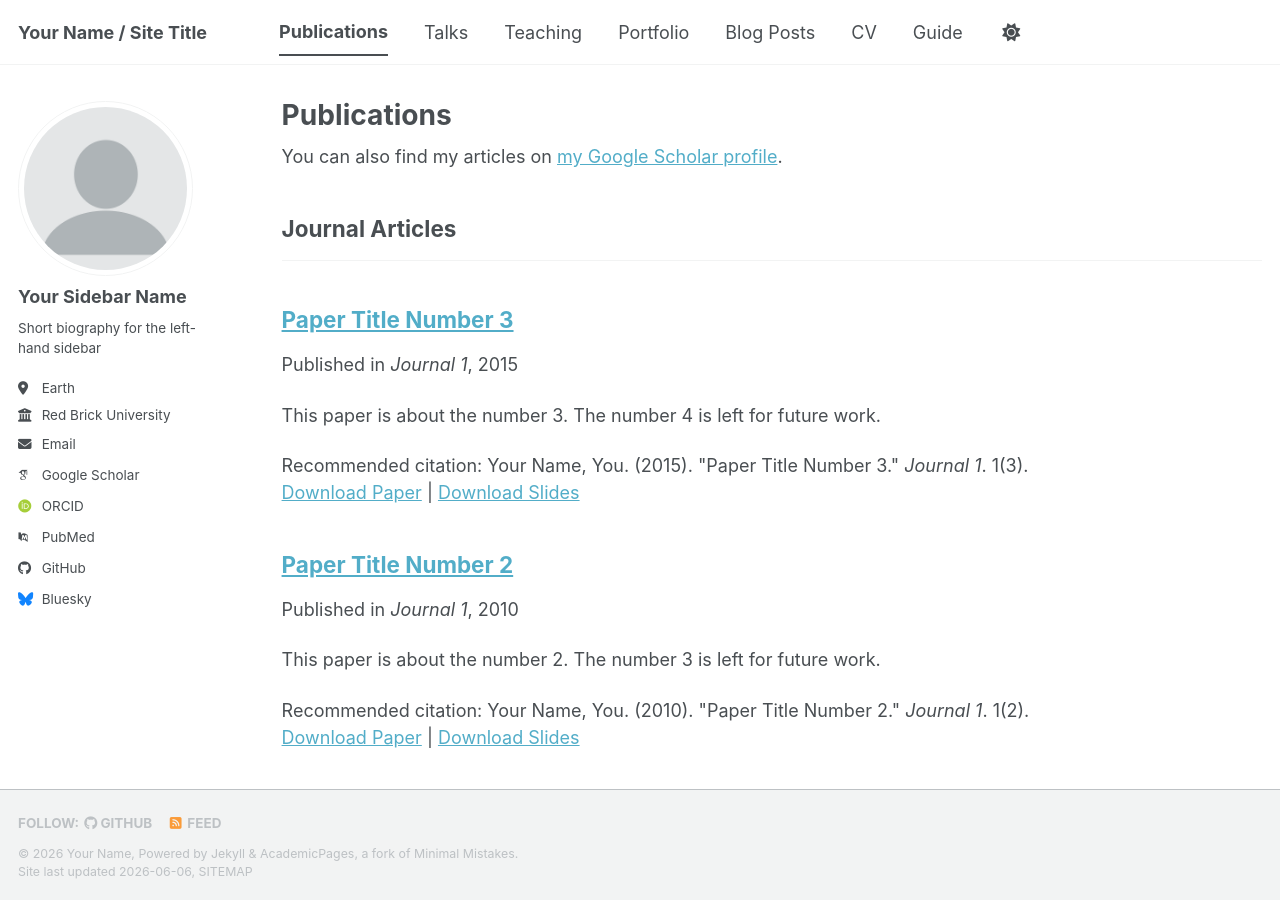
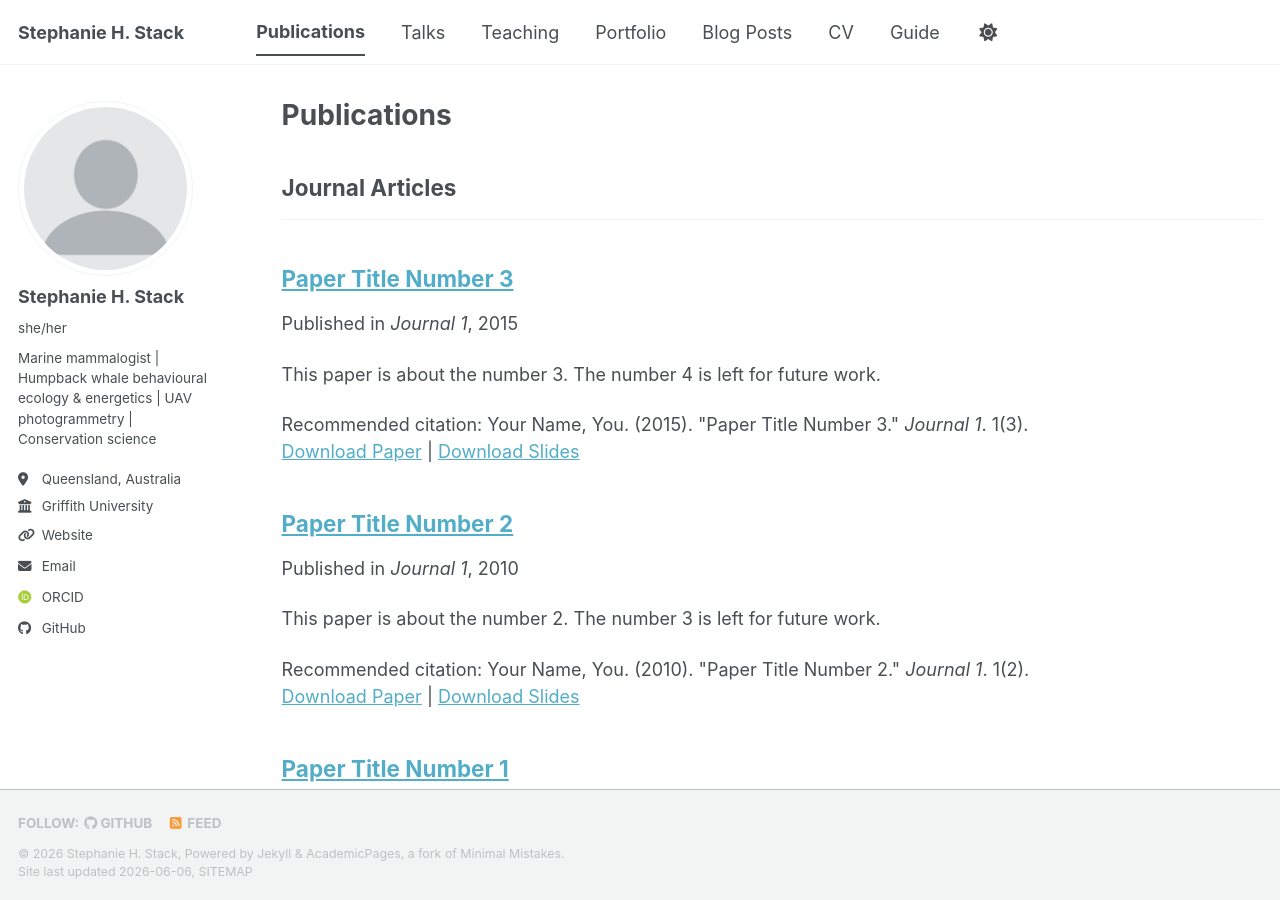
Before and after one commit to stephaniestack/stephaniestack.github.io, a Jekyll site: the page built from _pages/publications.html, in a window 1280 px wide and 900 px high. Built offline with Jekyll 4.4.1, drawn with Linux system fonts in a browser that asks for light colours; some web fonts are replaced; a script bundle is joined from its source files by our own code; library files that are not in the unit come from our copies; part of the change alters nothing that is shown.

Commit message:
Update _config.yml

```diff
--- a/_config.yml
+++ b/_config.yml
@@ -1,88 +1,39 @@
-# Welcome to Jekyll!
-#
-# This config file is meant for settings that affect your entire site, values
-# which you are expected to set up once and rarely need to edit after that.
-# For technical reasons, this file is *NOT* reloaded automatically when you use
-# `jekyll serve -l -H localhost`. If you change this file, please restart the
-# server process.
-
 # Basic Site Settings
 locale                   : "en-US"
-site_theme               : "default" # The available themes options are "default", "air", "sunrise", "mint", "dirt" and "contrast"
-title                    : "Your Name / Site Title"
+site_theme               : "default"
+title                    : "Stephanie H. Stack"
 title_separator          : "-"
-name                     : &name "Your Name"
-description              : &description "Your Name's academic portfolio"   # Update this with a general description of your site, this is the default if not overridden by a page
-url                      : https://academicpages.github.io # The base hostname & protocol for your site e.g. "https://[your GitHub username].github.io",
-                                                           # or if you already have some other page hosted on Github then use "https://[your GitHub username].github.io/[Your Repo Name]"
-baseurl                  : "" # the subpath of your site, e.g. "/blog"
-repository               : "academicpages/academicpages.github.io"
+name                     : &name "Stephanie H. Stack"
+description              : &description "Marine mammalogist specialising in humpback whale ecology, energetics, and conservation"
+url                      : https://stephaniestack.github.io
+baseurl                  : ""
+repository               : "stephaniestack/stephaniestack.github.io"
 
-# Site Author - The following control what appear as part of the author content on the side bar.
-#               If a field is blank the icon and link will not appear, otherwise it will be shown.
-#               Additional customization can be done by editing /_includes/author-profile.html
+# Site Author
 author:
-  # Biographic information
   avatar           : "profile.png"
-  name             : "Your Sidebar Name"
-  pronouns         : # example: "she/her"
-  bio              : "Short biography for the left-hand sidebar"
-  location         : "Earth"
-  employer         : "Red Brick University"
-  uri              : # URL
-  email            : "none@example.org"
+  name             : "Stephanie H. Stack"
+  pronouns         : "she/her"
+  bio              : "Marine mammalogist | Humpback whale behavioural ecology & energetics | UAV photogrammetry | Conservation science"
+  location         : "Queensland, Australia"
+  employer         : "Griffith University"
+  uri              : "https://saltwaterscience.org"
+  email            : "stephanie@saltwaterscience.org"
 
   # Academic websites
-  academia         : # URL
-  arxiv            : # URL - Update with the correct link to your profile
-  googlescholar    : "https://scholar.google.com/citations?user=PS_CX0AAAAAJ"
-  inspire-hep      : # URL
-  impactstory      : # URL
-  orcid            : "https://orcid.org/yourorcidurl"
-  semantic         : # URL
-  ssrn             : # URL
-  pubmed           : "https://www.ncbi.nlm.nih.gov/pubmed/?term=john+snow"
-  researchgate     : # URL
-  scopus           : # URL
-  zotero           : # URL
-
+  googlescholar    : # Add your Google Scholar URL
+  orcid            : "https://orcid.org/0000-0002-7199-8408"
+  researchgate     : # Add your ResearchGate URL
 
   # Repositories and software development
-  bitbucket        : # Username - Update with your username on the site
-  codepen          : # Username
-  dribbble         : # Username
-  github           : "academicpages"
-  kaggle           : # Username
-  stackoverflow    : # User number or user number and name (i.e., use "1" or "1/jeff-atwood")
+  github           : "stephaniestack"
 
   # Social media
-  artstation       : # Username
-  bluesky          : "bsky.app" # Replace this with you Bluesky username
-  facebook         : # Username
-  flickr           : # Username
-  foursquare       : # Username
-  goodreads        : # Username
-  google_plus      : # Username
-  keybase          : # Username
-  instagram        : # Username
-  lastfm           : # Username
-  linkedin         : # Username
-  mastodon         : # URL
-  medium           : # URL
-  pinterest        : # Username
-  soundcloud       : # Username
-  steam            : # Username
-  telegram         : # URL
-  tumblr           : # Username
-  twitter          : # Username for X / Twitter
-  vine             : # Username
-  weibo            : # Username
-  wikipedia        : # Username
-  xing             : # Username
-  youtube          : # Username
-  zhihu            : # Username
+  bluesky          : # Add your Bluesky handle if applicable
+  twitter          : # Add your X/Twitter handle if applicable
+  instagram        : # Add if applicable
 
-# Publication Category - The following the list of publication categories and their headings
+# Publication Categories
 publication_category:
   books:
     title: 'Books'
@@ -92,73 +43,39 @@ publication_category:
     title: 'Conference Papers'
 
 # Site Settings
-teaser                   :  # filename of teaser fallback teaser image placed in /images/ for social media previews
-breadcrumbs              : false # true, false (default)
+teaser                   :
+breadcrumbs              : false
 words_per_minute         : 160
 future                   : true
-read_more                : "disabled" # if enabled, adds "Read more" links to excerpts
-talkmap_link             : false      #change to true to add link to talkmap on talks page
+read_more                : "disabled"
+talkmap_link             : false
 comments:
-  provider               : # false (default), "disqus", "discourse", "facebook", "google-plus", "staticman", "custom"
-  disqus:
-    shortname            :
-  discourse:
-    server               : # https://meta.discourse.org/t/embedding-discourse-comments-via-javascript/31963 , e.g.: meta.discourse.org
-  facebook:
-    appid                :
-    num_posts            : # 5 (default)
-    colorscheme          : # "light" (default), "dark"
-staticman:
-  allowedFields          : ['name', 'email', 'url', 'message']
-  branch                 : "gh-pages" # "master", "gh-pages"
-  commitMessage          : "New comment."
-  filename               : comment-{@timestamp}
-  format                 : "yml"
-  moderation             : true
-  path                   : "_data/comments/{options.slug}"
-  requiredFields         : ['name', 'email', 'message']
-  transforms:
-    email                : "md5"
-  generatedFields:
-    date:
-      type               : "date"
-      options:
-        format           : "iso8601" # "iso8601" (default), "timestamp-seconds", "timestamp-milliseconds"
+  provider               : false
+
 atom_feed:
-  hide                   : false     # change to true to hide the RSS feed in the footer
-  path                   : # blank (default) uses feed.xml
-
+  hide                   : false
+  path                   :
 
 # SEO Related
 google_site_verification :
 bing_site_verification   :
-alexa_site_verification  :
-yandex_site_verification :
-
 
 # Social Sharing
 twitter:
-  username               : &twitter
+  username               :
 facebook:
   username               :
-  app_id                 :
-  publisher              :
-og_image                 :  # Social media default site image
-og_description           :  # Social media default site image description
-# For specifying social profiles
-# - https://developers.google.com/structured-data/customize/social-profiles
+og_image                 :
 social:
-  type                   : # Person or Organization (defaults to Person)
-  name                   : # If the user or organization name differs from the site's name
-  links: # An array of links to social media profiles
-
+  type                   : Person
+  name                   : Stephanie H. Stack
+  links:
+    - "https://orcid.org/0000-0002-7199-8408"
+    - "https://github.com/stephaniestack"
 
 # Analytics
 analytics:
-  provider               :  "false" # false (default), "google", "google-universal", "google-analytics-4", "custom"
-  google:
-    tracking_id          :
-
+  provider               : "false"
 
 # Reading Files
 include:
@@ -198,14 +115,12 @@ keep_files:
 encoding: "utf-8"
 markdown_ext: "markdown,mkdown,mkdn,mkd,md"
 
-
 # Conversion
 markdown: kramdown
 highlighter: rouge
 lsi: false
 excerpt_separator: "\n\n"
 incremental: false
-
 
 # Markdown Processing
 kramdown:
@@ -218,8 +133,7 @@ kramdown:
   smart_quotes: lsquo,rsquo,ldquo,rdquo
   enable_coderay: false
 
-
-# These settings control the types of collections used by the template
+# Collections
 collections:
   teaching:
     output: true
@@ -234,10 +148,8 @@ collections:
     output: true
     permalink: /:collection/:path/
 
-
-# These settings control how pages and collections are included in the site
+# Defaults
 defaults:
-  # _posts
   - scope:
       path: ""
       type: posts
@@ -248,14 +160,12 @@ defaults:
       comments: true
       share: true
       related: true
-  # _pages
   - scope:
       path: ""
       type: pages
     values:
       layout: single
       author_profile: true
-  # _teaching
   - scope:
       path: ""
       type: teaching
@@ -264,7 +174,6 @@ defaults:
       author_profile: true
       share: true
       comments: true
-  # _publications
   - scope:
       path: ""
       type: publications
@@ -273,7 +182,6 @@ defaults:
       author_profile: true
       share: true
       comments: true
-  # _portfolio
   - scope:
       path: ""
       type: portfolio
@@ -282,7 +190,6 @@ defaults:
       author_profile: true
       share: true
       comment: true
-  # _talks
   - scope:
       path: ""
       type: talks
@@ -291,19 +198,14 @@ defaults:
       author_profile: true
       share: true
 
-
 # Sass/SCSS
 sass:
   sass_dir: _sass
-  style: compressed # https://sass-lang.com/documentation/file.SASS_REFERENCE.html#output_style
-
+  style: compressed
 
 # Outputting
 permalink: /:categories/:title/
-# paginate: 5 # amount of posts to show
-# paginate_path: /page:num/
-timezone: Etc/UTC # https://en.wikipedia.org/wiki/List_of_tz_database_time_zones
-
+timezone: Australia/Brisbane
 
 # Plugins
 plugins:
@@ -314,7 +216,6 @@ plugins:
   - jekyll-redirect-from
   - jemoji
 
-# Mimic GitHub Pages with --safe
 whitelist:
   - jekyll-feed
   - jekyll-gist
@@ -323,38 +224,13 @@ whitelist:
   - jekyll-redirect-from
   - jemoji
 
-
-# Archives
-#  Type
-#  - GitHub Pages compatible archive pages built with Liquid ~> type: liquid (default)
-#  - Jekyll Archives plugin archive pages ~> type: jekyll-archives
-#  Path (examples)
-#  - Archive page should exist at path when using Liquid method or you can
-#    expect broken links (especially with breadcrumbs enabled)
-#  - <base_path>/tags/my-awesome-tag/index.html ~> path: /tags/
-#  - <base_path/categories/my-awesome-category/index.html ~> path: /categories/
-#  - <base_path/my-awesome-category/index.html ~> path: /
 category_archive:
   type: liquid
   path: /categories/
 tag_archive:
   type: liquid
   path: /tags/
-# https://github.com/jekyll/jekyll-archives
-# jekyll-archives:
-#   enabled:
-#     - categories
-#     - tags
-#   layouts:
-#     category: archive-taxonomy
-#     tag: archive-taxonomy
-#   permalinks:
-#     category: /categories/:name/
-#     tag: /tags/:name/
 
-
-# HTML Compression
-# - https://jch.penibelst.de/
 compress_html:
   clippings: all
   ignore:
```
